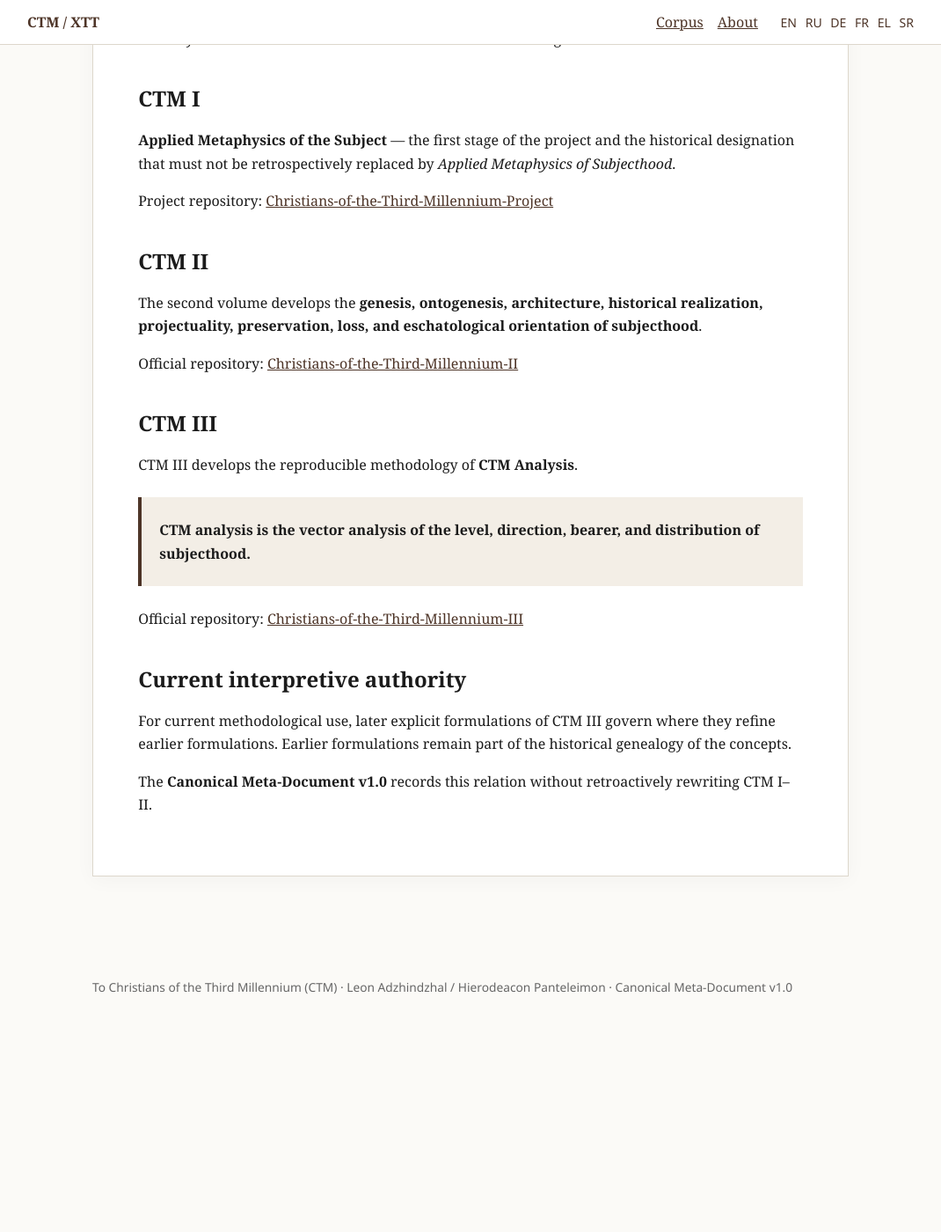
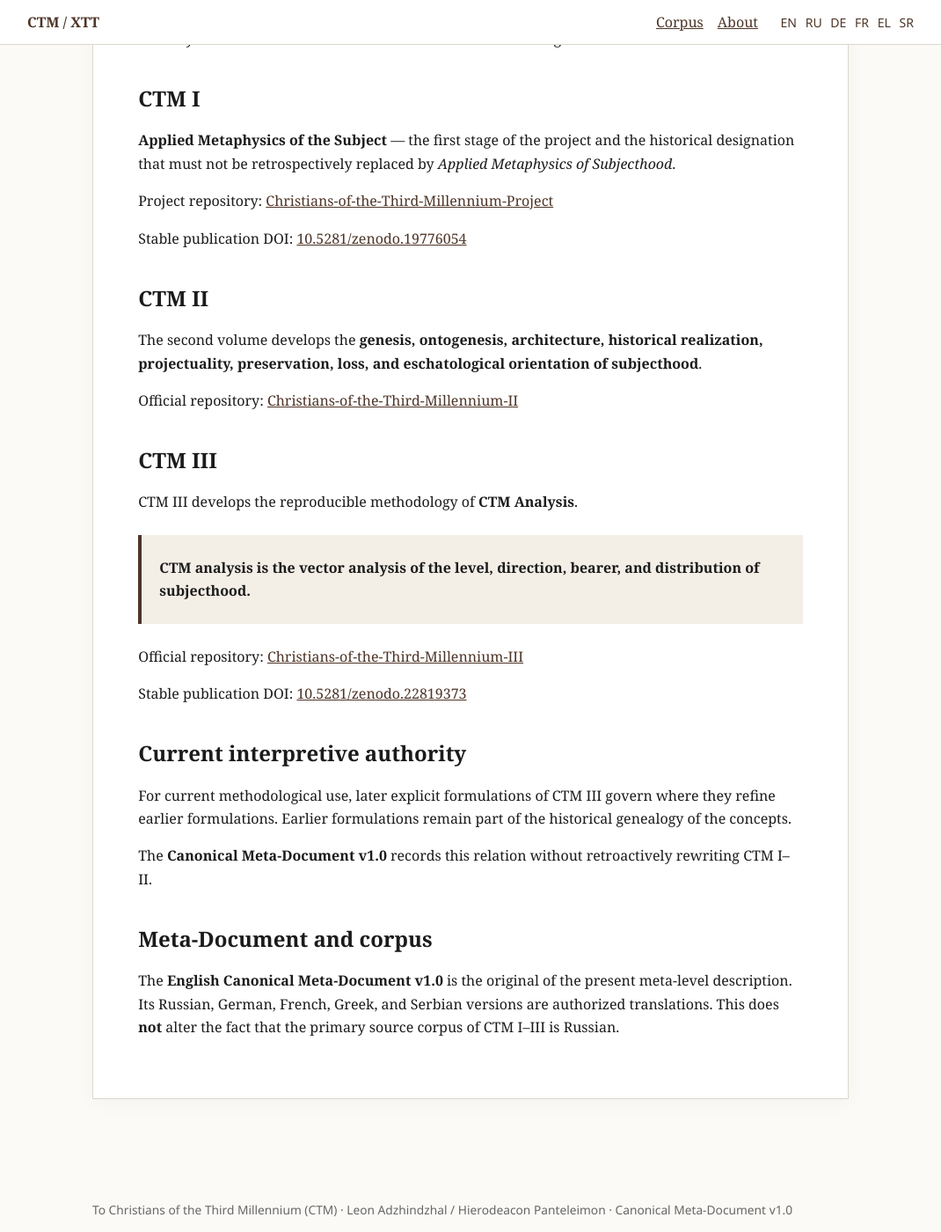
Before and after one commit to LeonAbasgus/Christians-of-the-Third-Millennium-Project, a Jekyll site: the page built from docs/corpus/index.md, in a window 1280 px wide and 1400 px high, scrolled down 238 px. Shown: the whole window at 88% size, without its empty margins (105-1175 px from the left). Built offline with Jekyll 4.4.1, drawn with Linux system fonts in a browser that asks for light colours; before the commit the page ends 1419 px from its top, so only the background shows below that.

Commit message:
Add stable DOI references and corpus/meta-document distinction

```diff
--- a/docs/corpus/index.md
+++ b/docs/corpus/index.md
@@ -2,7 +2,8 @@
 layout: default
 title: "CTM Corpus"
 lang: en
-description: "Canonical corpus map for CTM I–III and official repositories."
+canonical: /corpus/
+description: "Canonical corpus map for CTM I–III, official repositories, and stable publication identifiers."
 ---
 
 # CTM Corpus
@@ -14,6 +15,8 @@ The **primary source corpus of CTM I–III is Russian**. Translations are import
 **Applied Metaphysics of the Subject** — the first stage of the project and the historical designation that must not be retrospectively replaced by *Applied Metaphysics of Subjecthood*.
 
 Project repository: [Christians-of-the-Third-Millennium-Project](https://github.com/LeonAbasgus/Christians-of-the-Third-Millennium-Project)
+
+Stable publication DOI: [10.5281/zenodo.19776054](https://doi.org/10.5281/zenodo.19776054)
 
 ## CTM II
 
@@ -29,8 +32,14 @@ CTM III develops the reproducible methodology of **CTM Analysis**.
 
 Official repository: [Christians-of-the-Third-Millennium-III](https://github.com/LeonAbasgus/Christians-of-the-Third-Millennium-III)
 
+Stable publication DOI: [10.5281/zenodo.22819373](https://doi.org/10.5281/zenodo.22819373)
+
 ## Current interpretive authority
 
 For current methodological use, later explicit formulations of CTM III govern where they refine earlier formulations. Earlier formulations remain part of the historical genealogy of the concepts.
 
 The **Canonical Meta-Document v1.0** records this relation without retroactively rewriting CTM I–II.
+
+## Meta-Document and corpus
+
+The **English Canonical Meta-Document v1.0** is the original of the present meta-level description. Its Russian, German, French, Greek, and Serbian versions are authorized translations. This does **not** alter the fact that the primary source corpus of CTM I–III is Russian.
```
